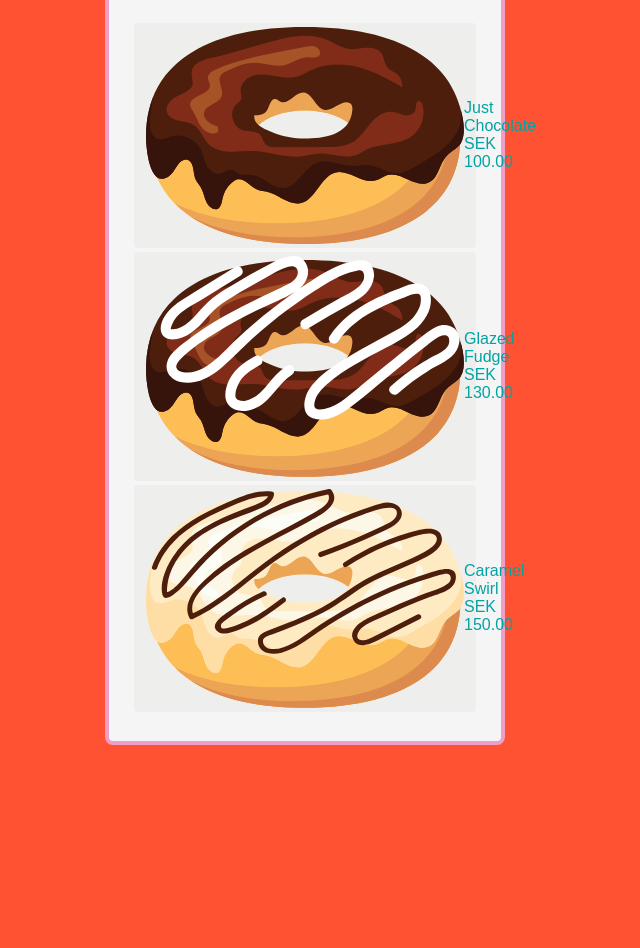
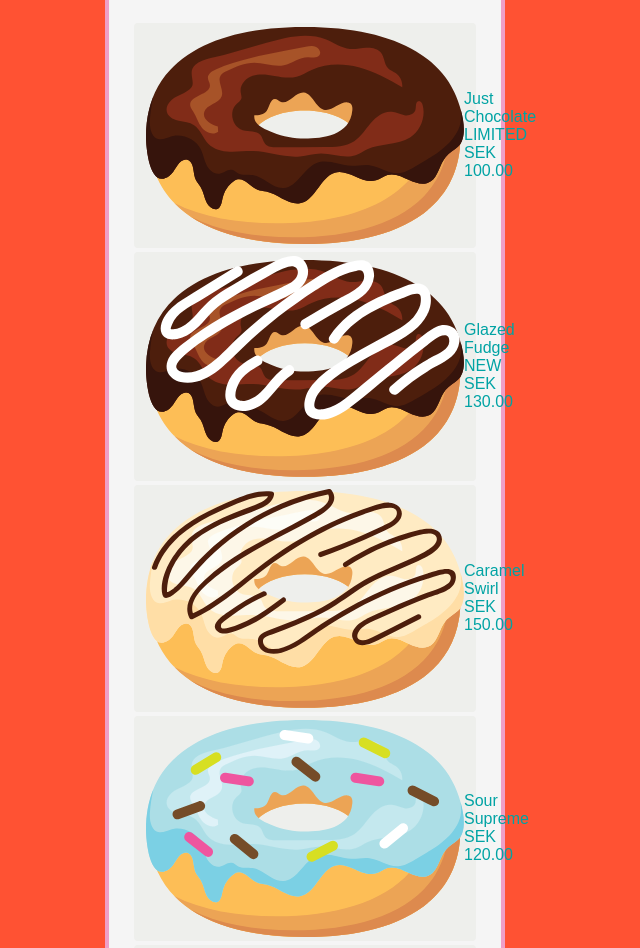
Before and after one commit to Gogoreds/angular-edu, an Angular app in the folder angularUtbildning/: page / in a window 1280 px wide. Shown: the part 144-1092 px from the top of the page, without its empty margins (335-975 px from the left). Before the commit the page ends 914 px from the top, so only its background shows below. Built offline with nearby package versions, Linux system fonts and the light colour scheme; a web font is replaced by a local one.

Commit message:
New products and commands

```diff
--- a/angularUtbildning/src/app/admin/components/product-card/product-card.component.ts
+++ b/angularUtbildning/src/app/admin/components/product-card/product-card.component.ts
@@ -16,7 +16,13 @@ import { Product } from '../../models/product.model';
         class="product-card-icon"
       />
       <div>
-        <p class="product-card-name">{{ product.name }}</p>
+        <p class="product-card-name">{{ product.name }}
+        <ng-container [ngSwitch]="product.promo"]>
+         <span *ngSwitchCase=" 'new'" class="product-card-lable">NEW</span>
+         <span *ngSwitchCase=" 'limited'" class="product-card-lable">LIMITED</span>
+        </ng-container>
+        </p>
+
         <p class="product-card-price">
           {{ product.price + '.00' | currency : 'SEK ' }}
         </p>
@@ -39,6 +45,20 @@ import { Product } from '../../models/product.model';
         &-name {
           font-size: 16px;
         }
+        &-lable {
+          border: #c14583 1px solid;
+          border-radius: 4px;
+          padding: 0px 4px;
+          margin-left: 4px;
+          font-size: 12px;
+          color: #c14583;
+        }
+        &-description {
+          font-size: 12px;
+          color: #a7a7a7;
+          decoration: italic;
+        }
+
         &-price {
           font-size: 14px;
           color: #c14583;
--- a/angularUtbildning/src/app/admin/containers/product-list/product-list.component.ts
+++ b/angularUtbildning/src/app/admin/containers/product-list/product-list.component.ts
@@ -42,23 +42,38 @@ export class ProductListComponent {
         name: 'Just Chocolate',
         icon: 'just-chocolate',
         price: 100,
-        description: 'This is just-chocolate',
+        promo: 'limited',
+        description: 'This is just-chocolate.',
       },
       {
         id: '3u98Kl',
         name: 'Glazed Fudge',
         icon: 'glazed-fudge',
         price: 130,
-        promo: true,
-        description: 'This is Glazed Fudge',
+        promo: 'new',
+        description: 'This is Glazed Fudge.',
       },
       {
         id: 'ae098s',
         name: 'Caramel Swirl',
         icon: 'caramel-swirl',
         price: 150,
-        description: 'This is caramel swirl',
+        description: 'This is caramel swirl.',
       },
+      {
+        id: 'ag0858',
+        name: 'Sour Supreme',
+        icon: 'sour-supreme',
+        price: 120,
+        description: 'For the sour advocate.',
+      },
+      {
+        id: 'KL698s',
+        name: 'Zesty Lemon',
+        icon: 'zesty-lemon',
+        price: 139,
+        description: 'Delicious lucious lemon.',
+      }
     ];
   }
 
--- a/angularUtbildning/src/app/admin/models/product.model.ts
+++ b/angularUtbildning/src/app/admin/models/product.model.ts
@@ -3,6 +3,6 @@ export interface Product {
   name: string;
   icon: string;
   price: number;
-  promo?: boolean;
+  promo?: 'new' | 'limited';
   description: string;
 }
```
